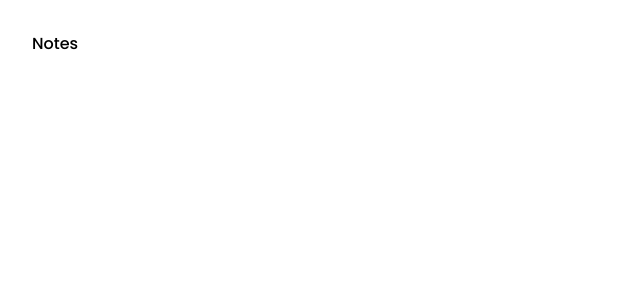
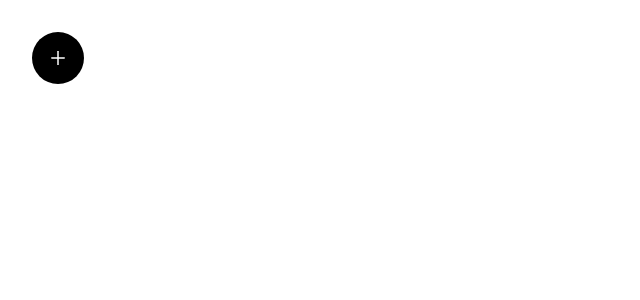
Before and after one commit to samuellsantos/Notes, a React (Vite) app: page / in a window 1280 px wide. Shown: the top 300 px of the page, without its empty margins (0-640 px from the left). Built offline with nearby package versions, Linux system fonts and the light colour scheme.

Commit message:
Add button to SideMenu

```diff
--- a/package.json
+++ b/package.json
@@ -11,7 +11,8 @@
   },
   "dependencies": {
     "react": "^18.2.0",
-    "react-dom": "^18.2.0"
+    "react-dom": "^18.2.0",
+    "react-icons": "^4.11.0"
   },
   "devDependencies": {
     "@types/react": "^18.2.15",
--- a/src/components/SideMenu.tsx
+++ b/src/components/SideMenu.tsx
@@ -1,9 +1,12 @@
 import React from 'react'
+import { AiOutlinePlus } from 'react-icons/ai'
 
 export const SideMenu = () => {
   return (
     <div className='font-poppins font-medium'>
-      Notes
+      <div className='bg-black p-4 rounded-full cursor-pointer'>
+        <AiOutlinePlus color='white' size='20'/>
+      </div>
     </div>
   )
 }
```
Also changed, not shown: 1 other file (tests, documents, lock files or other folders).
